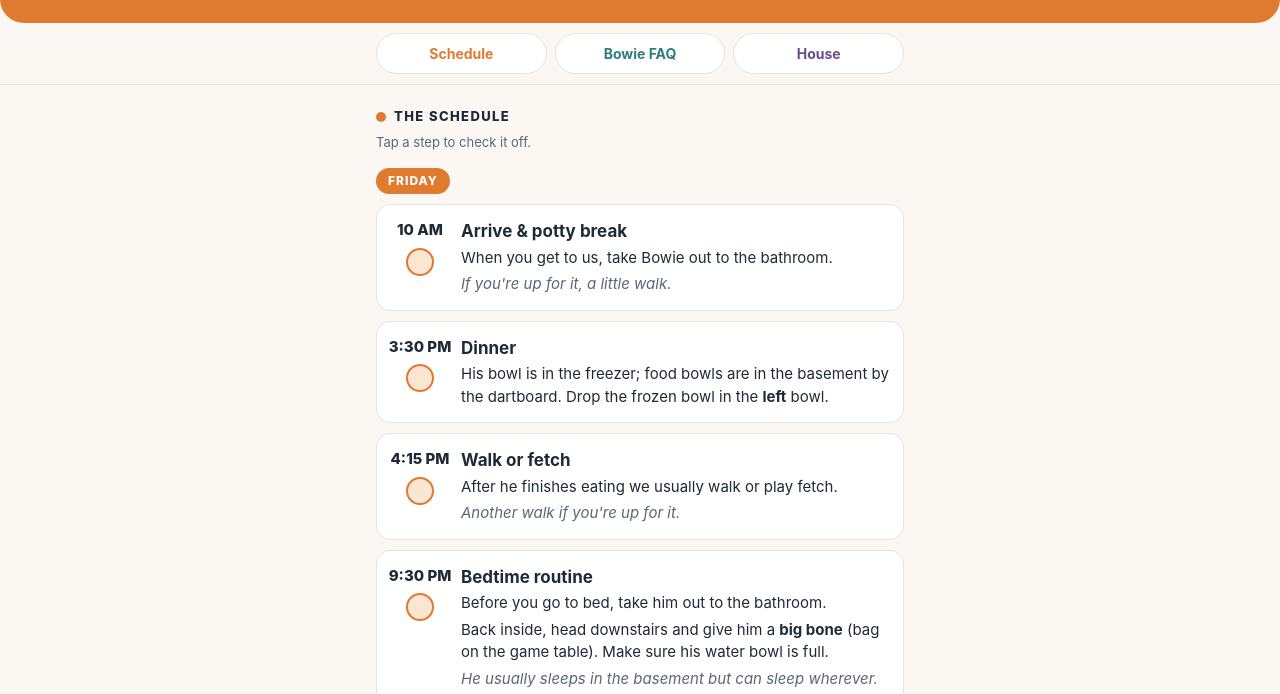
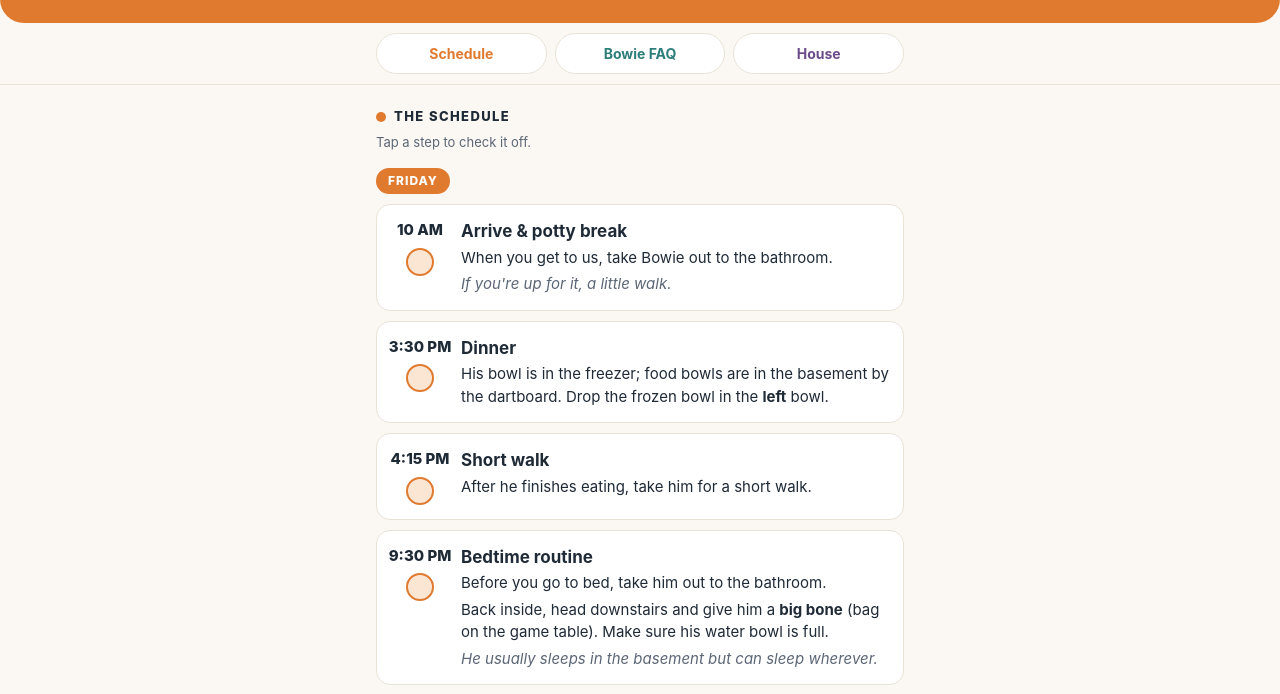
Before and after one commit to tkapustka/dan-bowie-florida, a plain HTML site: page index.html in a window 1280 px wide. Shown: the part 87-781 px from the top of the page. Drawn offline with Linux system fonts and the light colour scheme.

Commit message:
4:15 PM: short walk instead of walk or fetch
Co-Authored-By: Claude Opus 5.5 <noreply@anthropic.com>
Claude-Session: https://claude.ai/code/session_018iTkxdhMsX87Y92XpitQ9B

```diff
--- a/index.html
+++ b/index.html
@@ -178,9 +178,8 @@ footer { text-align: center; color: var(--muted); font-size: 14px; padding: 26px
       <div class="step" data-id="fri-415">
         <div class="left"><div class="time">4:15 PM</div><div class="check"><svg width="14" height="14" viewBox="0 0 24 24" fill="none" stroke="#fff" stroke-width="3.5" stroke-linecap="round" stroke-linejoin="round"><path d="M5 12l5 5 9-10"/></svg></div></div>
         <div>
-          <div class="what">Walk or fetch</div>
-          <p>After he finishes eating we usually walk or play fetch.</p>
-          <p class="opt">Another walk if you're up for it.</p>
+          <div class="what">Short walk</div>
+          <p>After he finishes eating, take him for a short walk.</p>
         </div>
       </div>
       <div class="step" data-id="fri-930">
```
